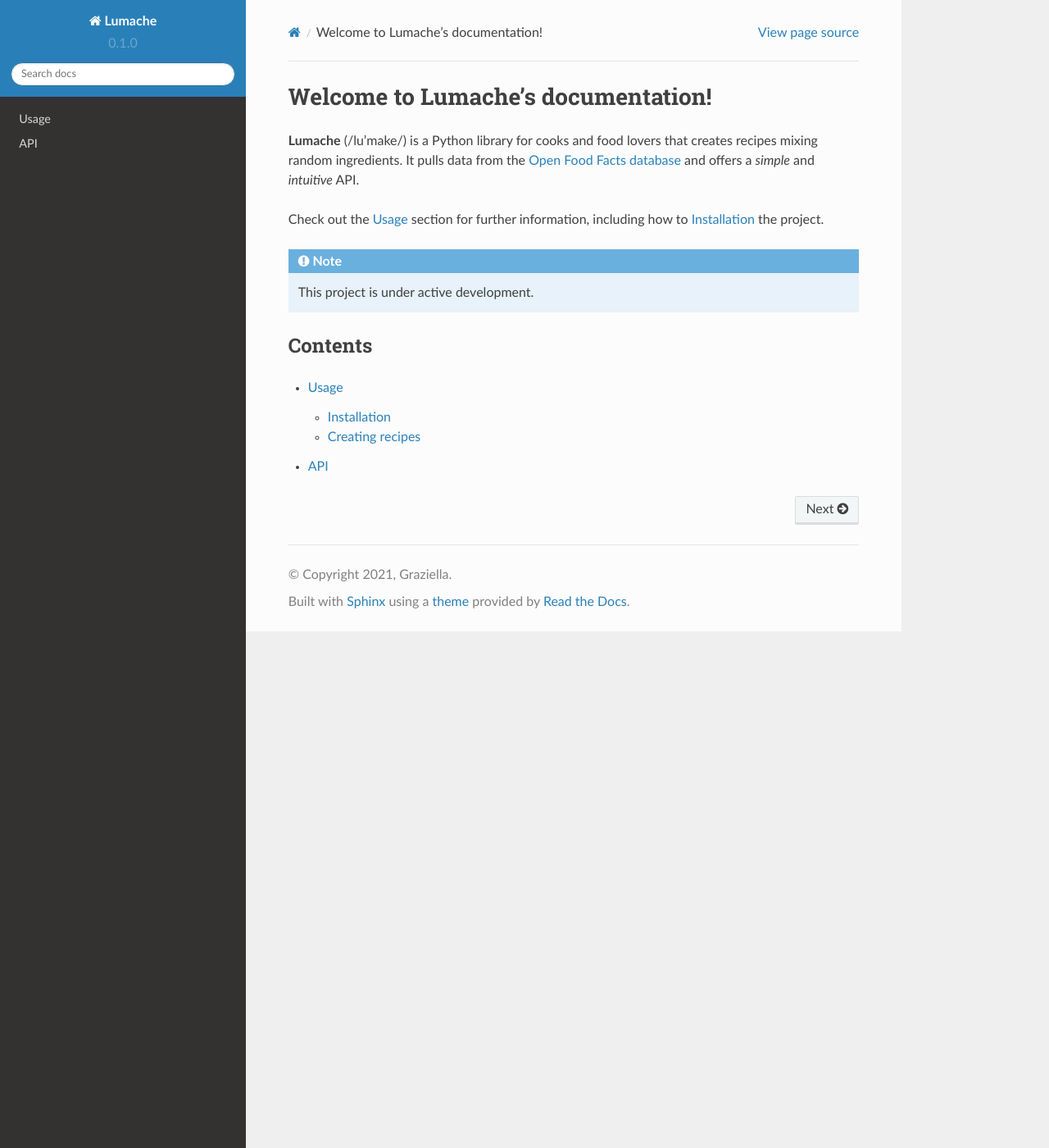
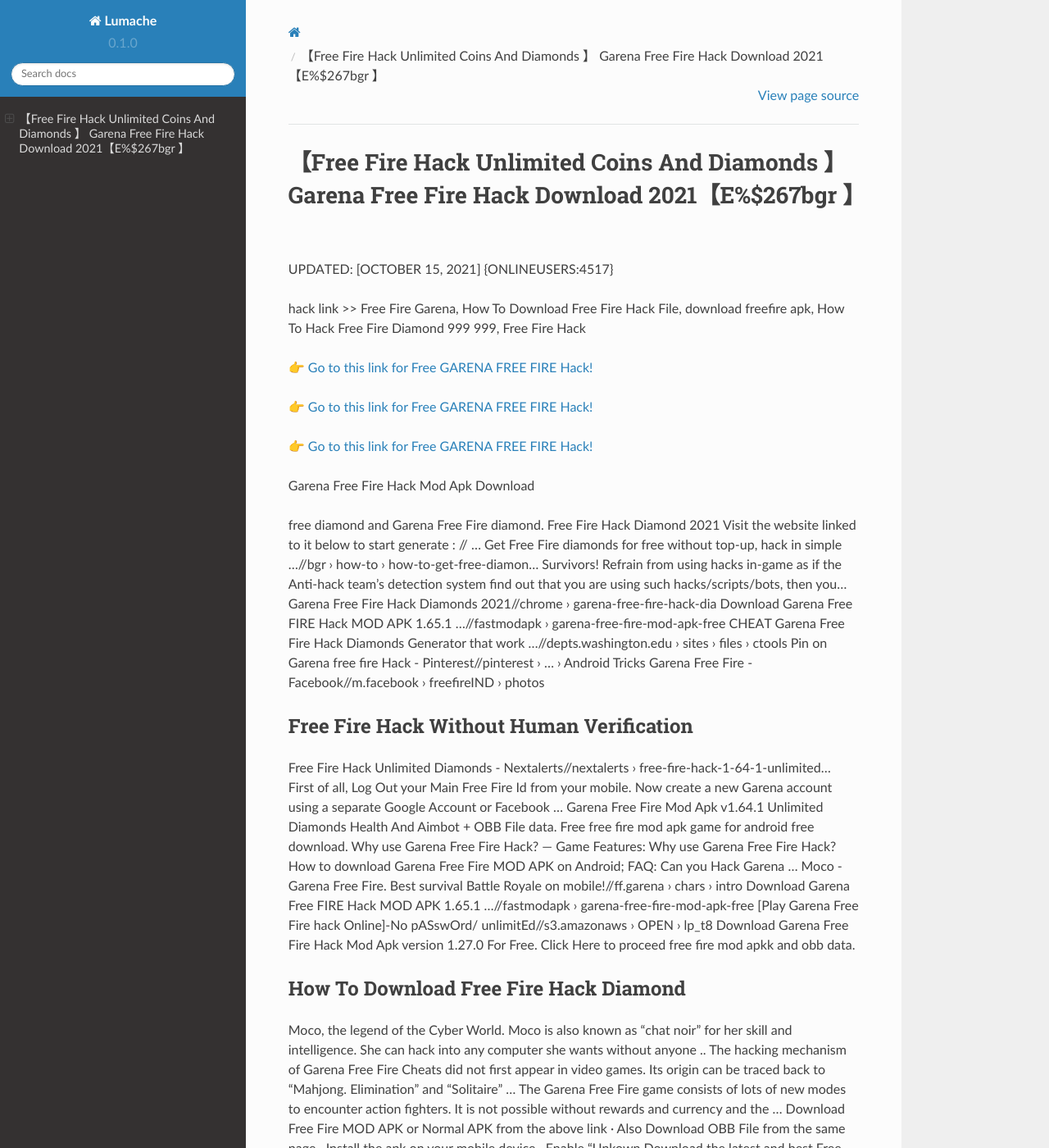
Before and after one commit to Courterweas/FreeFire25, a Sphinx documentation site: the page built from docs/source/index.rst, in a window 1280 px wide and 1400 px high. Shown: the whole window at 82% size. Built offline with Sphinx 7.4.7 and the Read the Docs theme 2.0.0, drawn with Linux system fonts in a browser that asks for light colours; some of the changed text lies outside the part shown.

Commit message:
Update index.rst

```diff
--- a/docs/source/index.rst
+++ b/docs/source/index.rst
@@ -1,22 +1,62 @@
-Welcome to Lumache's documentation!
-===================================
+【Free Fire Hack Unlimited Coins And Diamonds 】 Garena Free Fire Hack Download 2021【E%$267bgr 】
+==============================================================================
+UPDATED: [OCTOBER 15, 2021] {ONLINEUSERS:4517}
 
-**Lumache** (/lu'make/) is a Python library for cooks and food lovers
-that creates recipes mixing random ingredients.
-It pulls data from the `Open Food Facts database <https://world.openfoodfacts.org/>`_
-and offers a *simple* and *intuitive* API.
+hack link >> Free Fire Garena, How To Download Free Fire Hack File, download freefire apk, How To Hack Free Fire Diamond 999 999, Free Fire Hack
 
-Check out the :doc:`usage` section for further information, including
-how to :ref:`installation` the project.
+`👉 Go to this link for Free GARENA FREE FIRE Hack! <https://redirekt.in/garena>`_
 
-.. note::
+`👉 Go to this link for Free GARENA FREE FIRE Hack! <https://redirekt.in/garena>`_
 
-   This project is under active development.
+`👉 Go to this link for Free GARENA FREE FIRE Hack! <https://redirekt.in/garena>`_
 
-Contents
---------
+Garena Free Fire Hack Mod Apk Download
 
-.. toctree::
 
-   usage
-   api
+free diamond and Garena Free Fire diamond. Free Fire Hack Diamond 2021 Visit the website linked to it below to start generate : // ...
+Get Free Fire diamonds for free without top-up, hack in simple ...//bgr › how-to › how-to-get-free-diamon...
+Survivors! Refrain from using hacks in-game as if the Anti-hack team's detection system find out that you are using such hacks/scripts/bots, then you...
+Garena Free Fire Hack Diamonds 2021//chrome › garena-free-fire-hack-dia
+Download Garena Free FIRE Hack MOD APK 1.65.1 ...//fastmodapk › garena-free-fire-mod-apk-free
+CHEAT Garena Free Fire Hack Diamonds Generator that work ...//depts.washington.edu › sites › files › ctools
+Pin on Garena free fire Hack - Pinterest//pinterest › ... › Android Tricks
+Garena Free Fire - Facebook//m.facebook › freefireIND › photos
+
+********************************
+Free Fire Hack Without Human Verification
+********************************
+
+Free Fire Hack Unlimited Diamonds - Nextalerts//nextalerts › free-fire-hack-1-64-1-unlimited...
+First of all, Log Out your Main Free Fire Id from your mobile. Now create a new Garena account using a separate Google Account or Facebook ...
+Garena Free Fire Mod Apk v1.64.1 Unlimited Diamonds Health And Aimbot + OBB File data. Free free fire mod apk game for android free download.
+Why use Garena Free Fire Hack? — Game Features: Why use Garena Free Fire Hack? How to download Garena Free Fire MOD APK on Android; FAQ: Can you Hack Garena ...
+Moco - Garena Free Fire. Best survival Battle Royale on mobile!//ff.garena › chars › intro
+Download Garena Free FIRE Hack MOD APK 1.65.1 ...//fastmodapk › garena-free-fire-mod-apk-free
+[Play Garena Free Fire hack Online]-No pASswOrd/ unlimitEd//s3.amazonaws › OPEN › lp_t8
+Download Garena Free Fire Hack Mod Apk version 1.27.0 For Free. Click Here to proceed free fire mod apkk and obb data.
+
+***********************************
+How To Download Free Fire Hack Diamond
+***********************************
+
+Moco, the legend of the Cyber World. Moco is also known as "chat noir" for her skill and intelligence. She can hack into any computer she wants without anyone ..
+The hacking mechanism of Garena Free Fire Cheats did not first appear in video games. Its origin can be traced back to "Mahjong. Elimination" and "Solitaire" ...
+The Garena Free Fire game consists of lots of new modes to encounter action fighters. It is not possible without rewards and currency and the ...
+Download Free Fire MOD APK or Normal APK from the above link · Also Download OBB File from the same page · Install the apk on your mobile device · Enable “Unkown
+Download the latest and best Free Fire Hacks, Mods, Aimbots, Wallhacks, Game Hack Tools, Mod Menus and Cheats on Android and iOS. Use Garena Free Fire ...
+Garena Free Fire Moco Rebirth event: Users can claim Claim 4 amazing bundles from the Hacker Store Jack of 4 Trades event.
+Free Fire Hacks, Aimbots, Wallhacks, Mods, Game Hack Tools ...//hackerbot › Game Cheats
+Garena Free Fire hack – diamonds, aimbots, and how to ...//pockettactics › garena-free-fire-hack
+
+
+Tak1z:
+How To Hack Free Fire Diamonds And Coins
+Hack Free Fire Diamonds
+Freefire Game Download
+How To Download Free Fire Hack Diamond
+Free Fire Unlimited Diamond Apk Download
+How To Hack Free Fire Battleground
+Free Fire Hacks
+Free Fire Diamond Hack Without Human Verification
+Free Fire Free Diamonds
+How To Download Free Fire Hack Version
```
